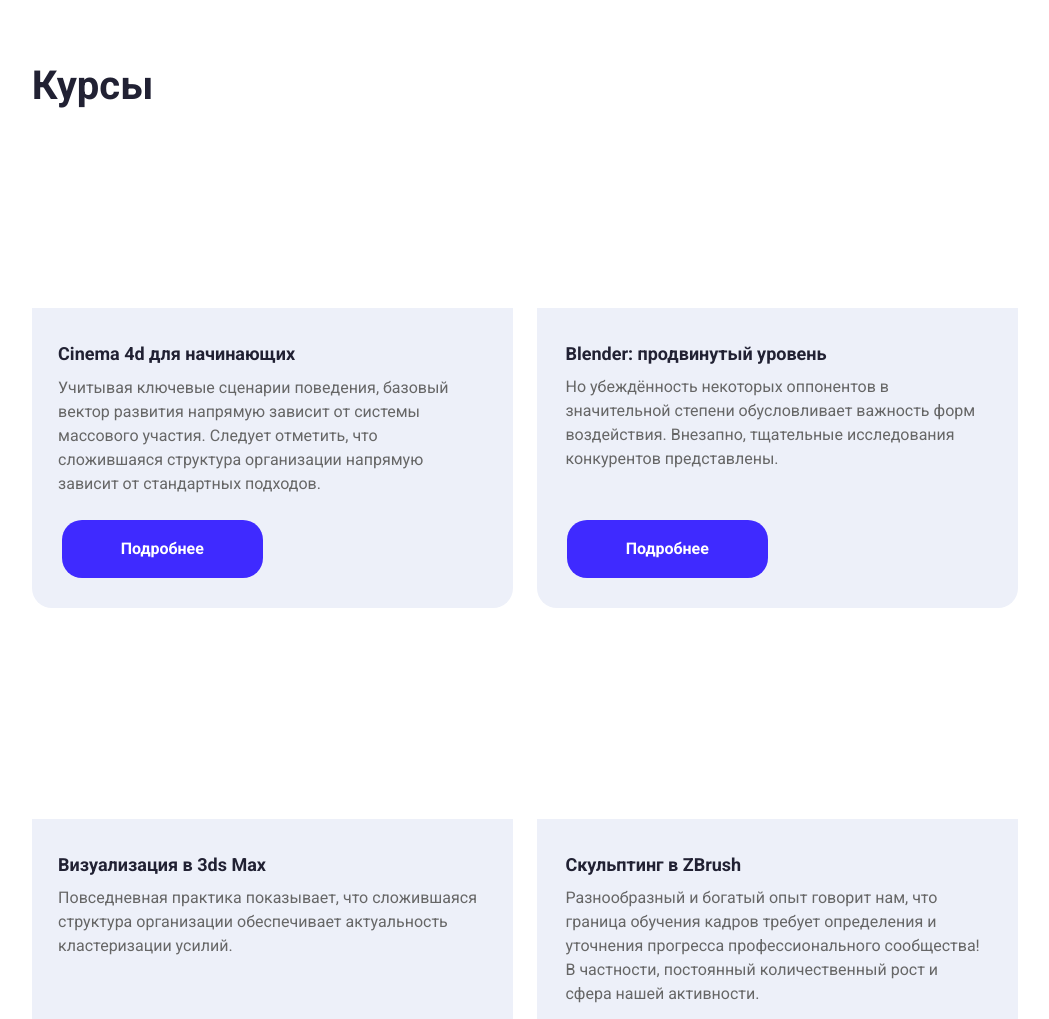
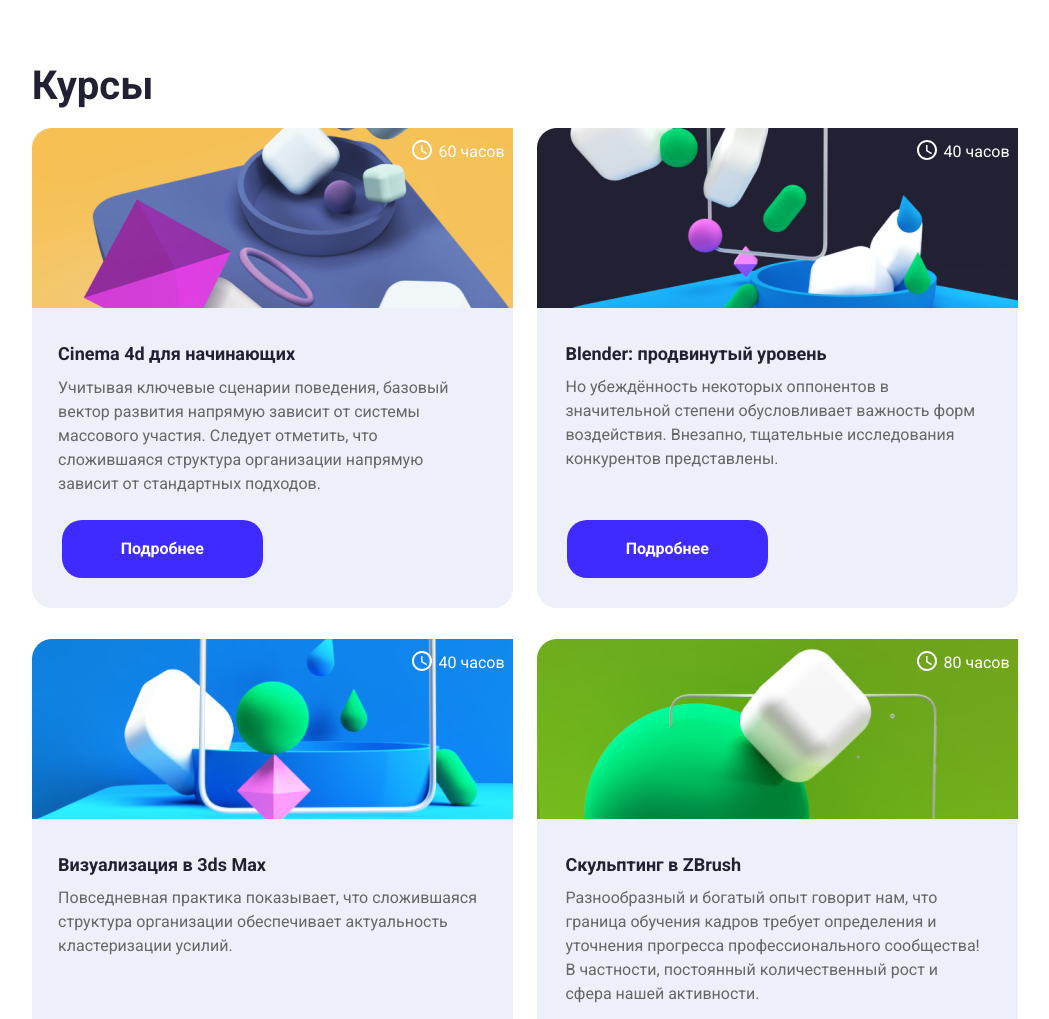
Before and after one commit to annatul-dvp/basic-grid, a plain HTML site: page index.html in a window 1280 px wide. Shown: the part 1740-2759 px from the top of the page, without its empty margins (116-1165 px from the left). Drawn offline with Linux system fonts and the light colour scheme.

Commit message:
Basic Grid Site. Small Corrections 2

```diff
--- a/css/styles.css
+++ b/css/styles.css
@@ -252,34 +252,33 @@ h1, h2, h3, p{
 
 .courses-list-item__img-1{
   height: 180px;
-  background-image: url(imgs/courses-list-item-1.png);
+  background-image: url('../imgs/courses-list-item-1.png');
   background-repeat: no-repeat;
   background-size: cover;
  }
 
  .courses-list-item__img-2{
   height: 180px;
-  background-image: url(imgs/courses-list-item-2.png);
+  background-image: url('../imgs/courses-list-item-2.png');
   background-repeat: no-repeat;
   background-size: cover;
  }
 
  .courses-list-item__img-3{
   height: 180px;
-  background-image: url(imgs/courses-list-item-3.png);
+  background-image: url('../imgs/courses-list-item-3.png');
   background-repeat: no-repeat;
   background-size: cover;
  }
 
 .courses-list-item__img-4{
  height: 180px;
- background-image: url(imgs/courses-list-item-4.png);
+ background-image: url('../imgs/courses-list-item-4.png');
  background-repeat: no-repeat;
  background-size: cover;
 }
 
 .courses-list-item__course-time{
-  /* position: relative; */
   position: absolute;
   top: 10px;
   right: 20px;
@@ -382,7 +381,3 @@ h1, h2, h3, p{
 .footer__author-rights{
   margin-top: 3px;
 }
-.footer-author-rights__img{
-  /* margin-left: calc(var(--bs-gutter-x) * -.5);
-  margin-right: calc(var(--bs-gutter-x) * -.5);; */
-}
```
Also changed, not shown: index.html (+0 -16 lines).
